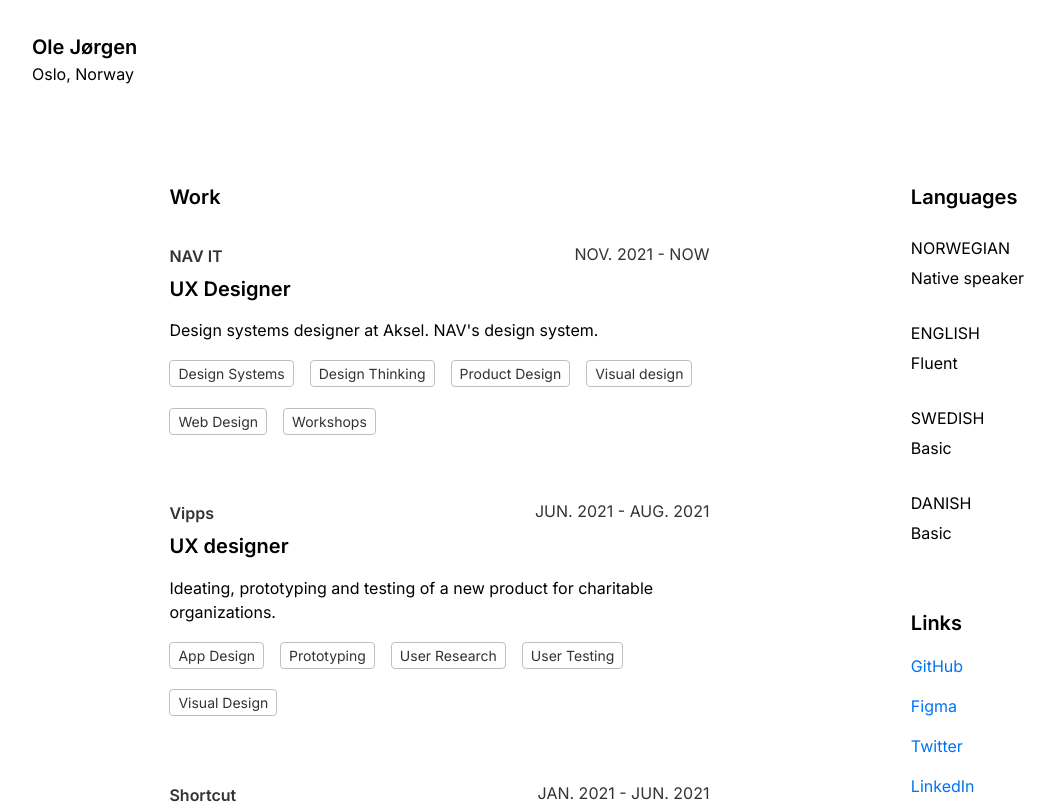
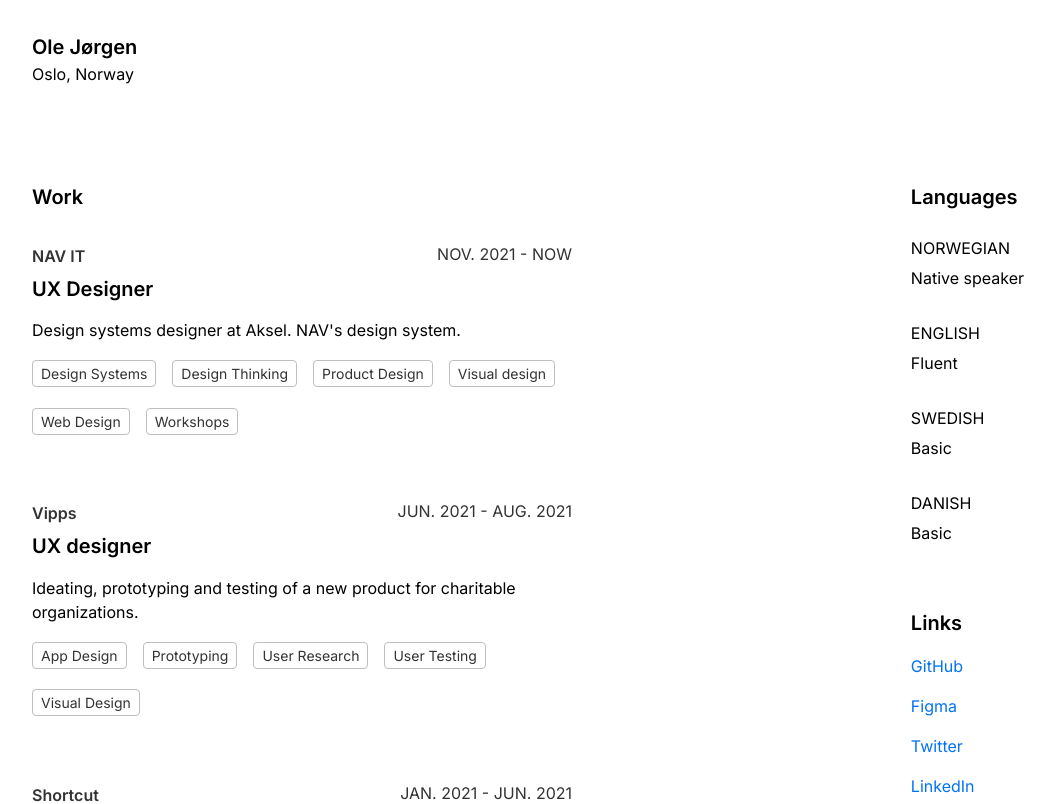
Before and after one commit to olejorgenbakken/olejorgen.no, a Next.js app: page / in a window 1280 px wide. Shown: the top 804 px of the page, without its empty margins (112-1167 px from the left). Built offline with nearby package versions, Linux system fonts and the light colour scheme.

Commit message:
💄 centering issues fixed

```diff
--- a/components/header/Header.tsx
+++ b/components/header/Header.tsx
@@ -6,7 +6,7 @@ import styles from '../../styles/components/header.module.css';
 export default function Header() {
  return (
   <header className={styles.header}>
-   <Stack direction='column' spacing={0} padding={4} maxWidth="max-width">
+   <Stack direction='column' spacing={0} padding={4} maxWidth="max-width" center>
     <Text as='h1' fontWeight='medium' fontSize='pLg'>Ole Jørgen</Text>
     <Text>Oslo, Norway</Text>
    </Stack>
--- a/components/stack/Stack.tsx
+++ b/components/stack/Stack.tsx
@@ -48,11 +48,11 @@ interface StackProps {
  */
  spacing?: 0 | 1 | 2 | 3 | 4 | 5 | 6 | 7 | 8 | 9 | 10 | 11 | 12 | 13 | 14 | 15 | 16,
  /**
-  * Margin of the stack.
-  * @default 0
-  * @type number
+  * Center stack.
+  * @default false
+  * @type boolean
   */
- margin?: 0 | 1 | 2 | 3 | 4 | 5 | 6 | 7 | 8 | 9 | 10 | 11 | 12 | 13 | 14 | 15 | 16,
+ center?: boolean,
  /**
   * Padding of the stack.
   * @default 0
@@ -75,7 +75,7 @@ export default function Stack({
  alignment = 'start',
  wrap = 'nowrap',
  overflow = 'visible',
- margin = 0,
+ center = false,
  padding = 0,
  maxWidth = 'none'
 }: StackProps) {
@@ -86,7 +86,7 @@ export default function Stack({
   'align-items': alignment,
   'flex-wrap': wrap,
   'overflow': overflow,
-  'margin': margin ? `var(--spacing-${margin})` : '0 auto',
+  'margin': center ? `0 auto` : '',
   'padding': `var(--spacing-${padding})`,
   'max-width': `var(--${maxWidth})`
  } as React.CSSProperties;
--- a/pages/index.tsx
+++ b/pages/index.tsx
@@ -7,6 +7,8 @@ import Stack from '../components/stack/Stack';
 
 import Entry from '../components/entry/Entry';
 import Header from '../components/header/Header';
+
+import styles from '../styles/pages/index.module.css';
 
 export default function Home() {
   return (
@@ -19,7 +21,7 @@ export default function Home() {
 
       <Header />
 
-      <Stack as='main' spacing={16} padding={4} maxWidth="max-width" distribution="space-between">
+      <main className={styles.cv}>
         <Stack direction='column' spacing={12} maxWidth="mobile">
           <Stack direction='column'>
             <Text as='h2' fontSize='h5' fontWeight='medium'>Work</Text>
@@ -47,7 +49,7 @@ export default function Home() {
           </Stack>
         </Stack>
 
-        <aside>
+        <aside className={styles.sidebar}>
           <Stack direction='column' spacing={4}>
             <Stack direction='column' spacing={2}>
               <Text as='h2' fontSize='h5' fontWeight='medium'>Languages</Text>
@@ -70,7 +72,7 @@ export default function Home() {
             </Stack>
           </Stack>
         </aside>
-      </Stack>
+      </main>
     </ >
   )
 }
--- a/styles/pages/index.module.css
+++ b/styles/pages/index.module.css
@@ -1 +1,12 @@
-.cv {}
+.cv {
+ display: flex;
+ flex-direction: column;
+ width: 100%;
+}
+
+@media (min-width: 900px) {
+ .cv {
+  flex-direction: row;
+  justify-content: space-between;
+ }
+}
```
